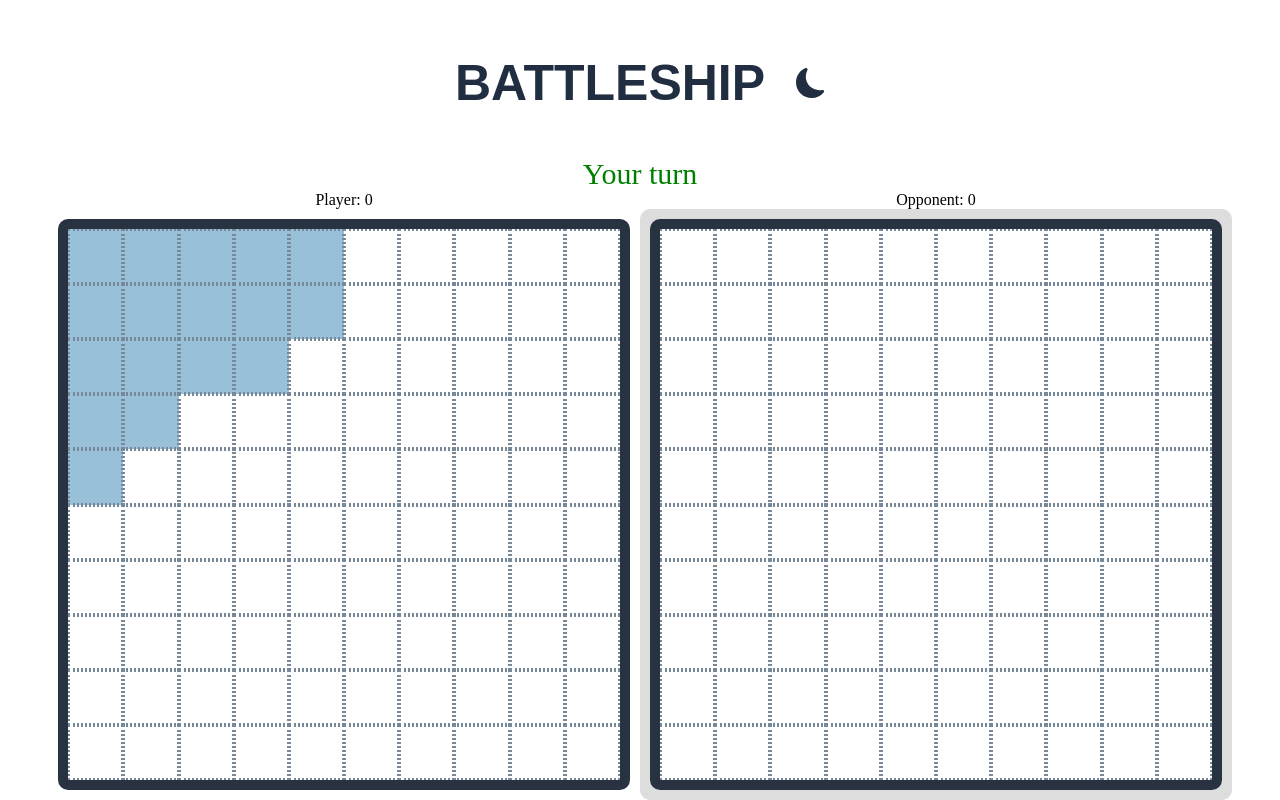
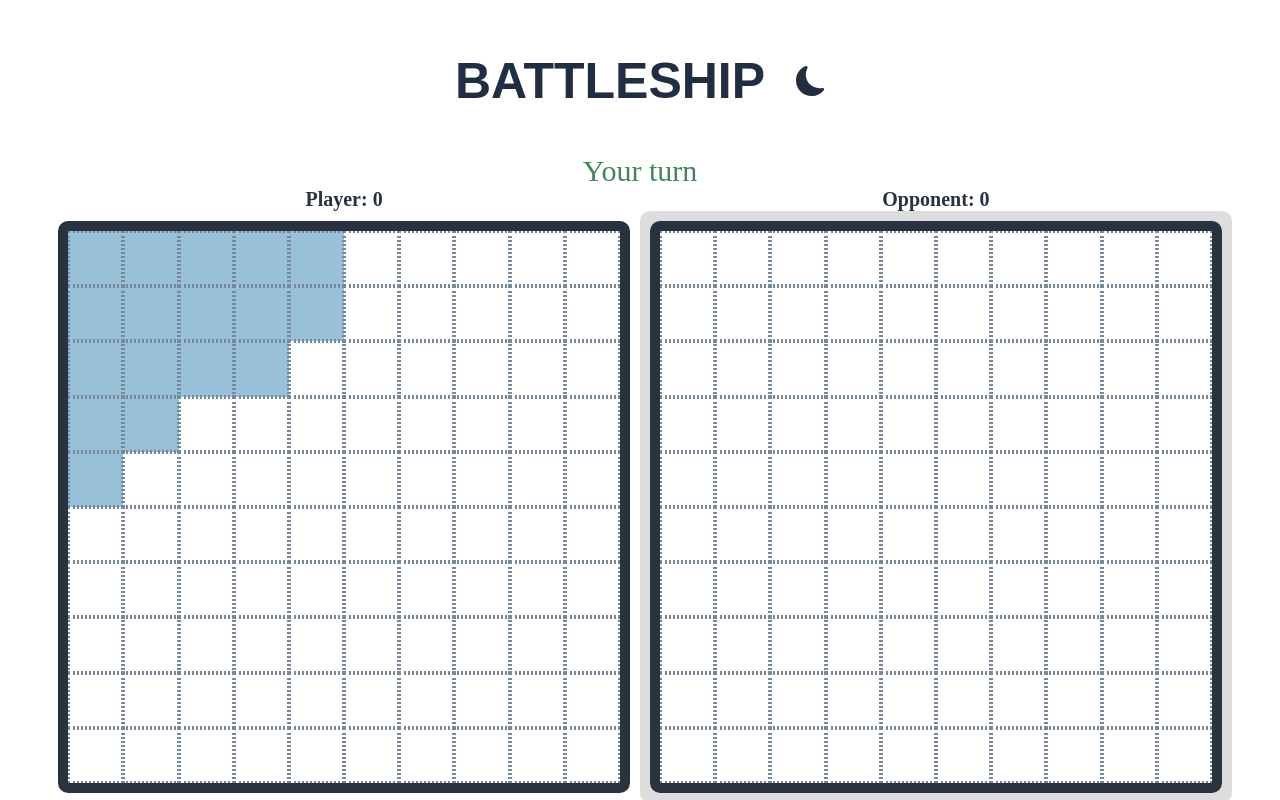
Before and after one commit to earacena/battleship-webapp-frontend, a React (Create React App) app: page /solo in a window 1280 px wide. Both pictures are taken after a click on the button "Ready!". Built offline with nearby package versions, Linux system fonts and the light colour scheme.

Commit message:
Add dark mode for Boards component

```diff
--- a/src/features/Battleship/components/Boards/Boards.tsx
+++ b/src/features/Battleship/components/Boards/Boards.tsx
@@ -1,4 +1,5 @@
-import React from "react";
+import React, { useContext } from "react";
+import { ThemeContext } from "../../../../App";
 import { Board } from "../Board";
 import { Cell } from "../Cell";
 import { CellProps } from "../Cell";
@@ -35,6 +36,8 @@ function Boards({
   opponentHitPositions,
   playTurn,
 }: BoardsProps) {
+  const { theme } = useContext(ThemeContext);
+
   return (
     <div
       style={
@@ -47,10 +50,20 @@ function Boards({
       }
     >
       {turn === playerTurn ? (
-        <span style={{ fontSize: "30px", color: "green" }}>Your turn</span>
+        <span style={{
+          fontWeight: '500',
+          fontSize: "30px",
+          color: theme === 'light' ? '#42855B' : "#A7D129",
+        }}>
+          Your turn
+        </span>
       ) : (
-        <span style={{ fontSize: "30px", color: "gray" }}>
-          Waiting for opponent..
+        <span style={{
+          fontWeight: '300',
+          fontSize: "30px",
+          color: theme === 'light' ? "gray" : "white",
+        }}>
+          Waiting for opponent...
         </span>
       )}
       <div className={styles.Boards}>
@@ -61,7 +74,13 @@ function Boards({
             alignItems: "center",
           }}
         >
-          {`Player: ${playerScore}`}
+          <span style={{
+            fontWeight: 900,
+            color: theme === 'light' ? '#293241' : 'white',
+            fontSize: '20px'
+          } as React.CSSProperties}>
+            {`Player: ${playerScore}`}
+          </span>
           <div>
             <Board size={boardSize} gridSize={gridSize}>
               {board.map((row, y) =>
@@ -84,7 +103,13 @@ function Boards({
             alignItems: "center",
           }}
         >
-          {`Opponent: ${opponentScore}`}
+          <span style={{
+            fontWeight: 900,
+            color: theme === 'light' ? '#293241' : 'white',
+            fontSize: '20px',
+          } as React.CSSProperties}>
+            {`Opponent: ${opponentScore}`}
+          </span>
           <div className={turn === playerTurn ? styles.BlinkingBackground : ''}>
             <Board size={boardSize} gridSize={gridSize}>
               {opponentBoard.map((row, y) =>
```
